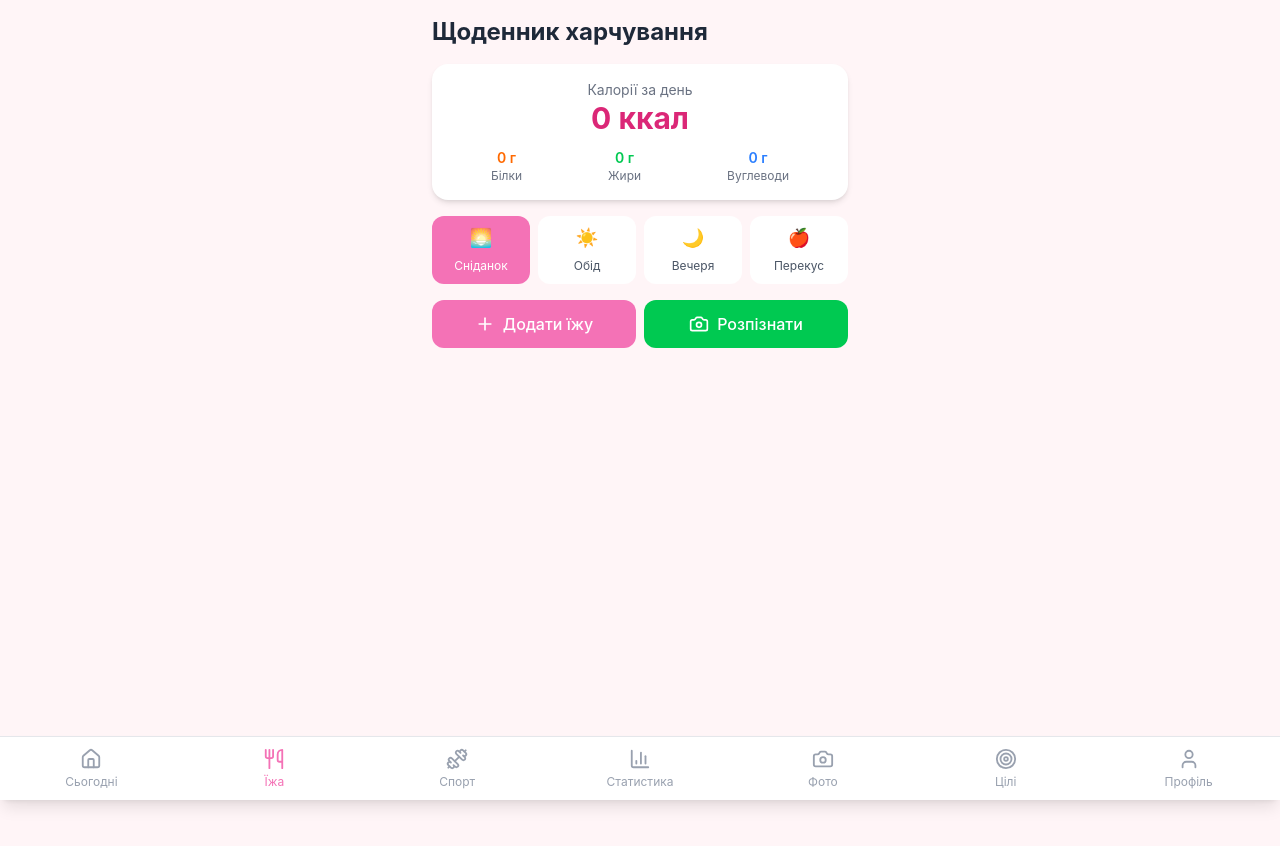
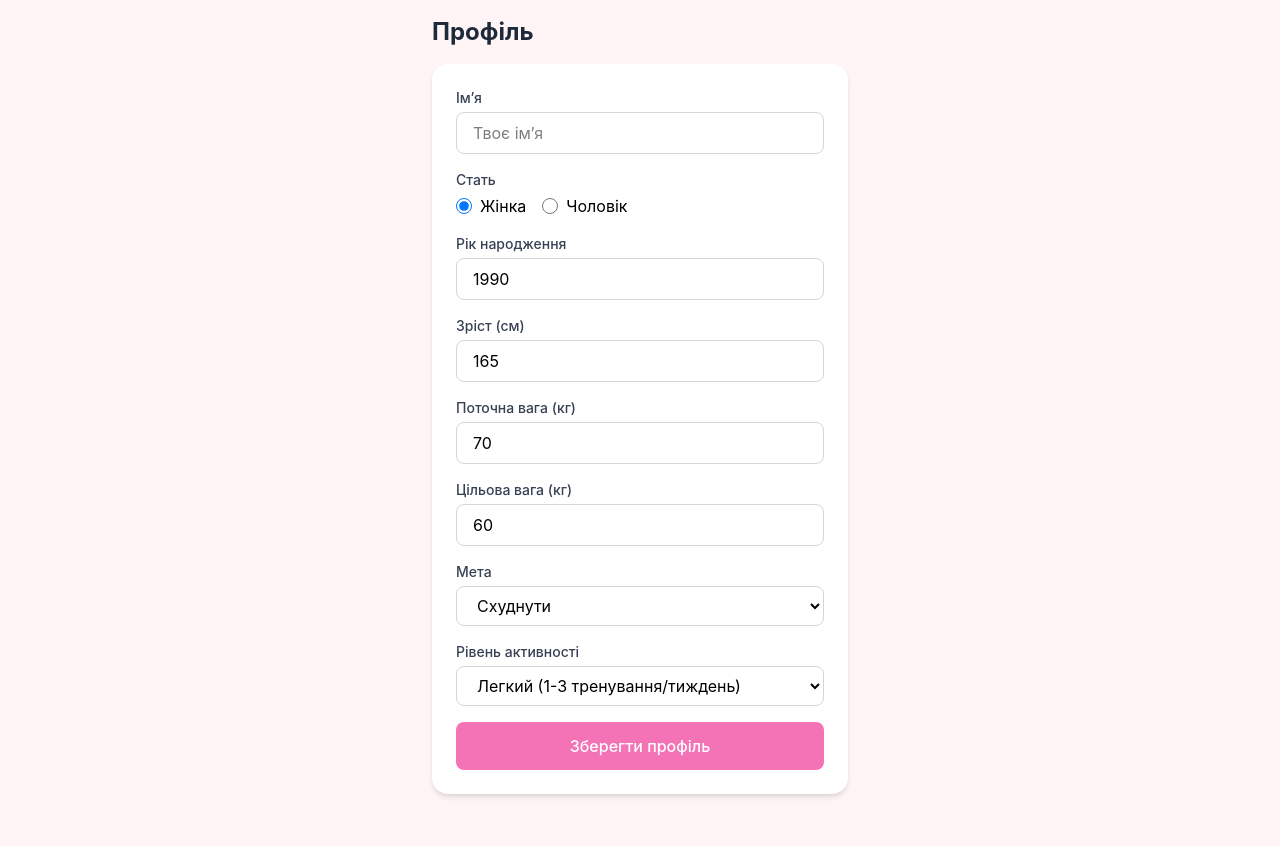
Before and after one commit to aikurshavel-max/fitness-app, a React (Vite) app: page /diary in a window 1280 px wide. Shown: the top 846 px of the page. Before the commit the page ends 800 px from the top, so only its background shows below. Built offline with nearby package versions, Linux system fonts and the light colour scheme.

Commit message:
Додано стать та онбординг

```diff
--- a/src/App.tsx
+++ b/src/App.tsx
@@ -1,5 +1,5 @@
 import { BrowserRouter, Routes, Route } from 'react-router-dom';
-import { useEffect } from 'react';
+import { useEffect, useState } from 'react';
 import Dashboard from './pages/Dashboard';
 import FoodDiary from './pages/FoodDiary';
 import Stats from './pages/Stats';
@@ -11,16 +11,36 @@ import BottomNav from './components/BottomNav';
 import { db } from './db/database';
 
 export default function App() {
+  const [hasProfile, setHasProfile] = useState<boolean | null>(null);
+
   useEffect(() => {
     db.open()
-      .then(() => console.log('✅ База даних Dexie відкрита'))
-      .catch((err) => console.error('❌ Помилка бази даних:', err));
+      .then(() => {
+        return db.userProfile.count();
+      })
+      .then((count) => {
+        setHasProfile(count > 0);
+      })
+      .catch((err) => {
+        console.error('Помилка бази даних:', err);
+        setHasProfile(false);
+      });
   }, []);
+
+  if (hasProfile === null) {
+    return (
+      <div className="min-h-screen flex items-center justify-center">
+        <p className="text-gray-500">Завантаження...</p>
+      </div>
+    );
+  }
 
   return (
     <BrowserRouter>
       <div className="pb-16 min-h-screen">
         <Routes>
+          {hasProfile ? (
+            <>
               <Route path="/" element={<Dashboard />} />
               <Route path="/diary" element={<FoodDiary />} />
               <Route path="/workouts" element={<Workouts />} />
@@ -28,8 +48,12 @@ export default function App() {
               <Route path="/photos" element={<Photos />} />
               <Route path="/goals" element={<Goals />} />
               <Route path="/profile" element={<Profile />} />
+            </>
+          ) : (
+            <Route path="*" element={<Profile onProfileSaved={() => setHasProfile(true)} />} />
+          )}
         </Routes>
-        <BottomNav />
+        {hasProfile && <BottomNav />}
       </div>
     </BrowserRouter>
   );
--- a/src/ai/assistant.ts
+++ b/src/ai/assistant.ts
@@ -25,6 +25,30 @@ interface DailyData {
   streak: number;
 }
 
+// Допоміжна функція для правильних закінчень
+function getGenderForms(gender: 'male' | 'female') {
+  if (gender === 'male') {
+    return {
+      ate: 'з\'їв',
+      drink: 'пив',
+      burned: 'спалив',
+      lost: 'схуд',
+      gained: 'набрав',
+      exceeded: 'перевищив',
+      completed: 'виконав',
+    };
+  }
+  return {
+    ate: 'з\'їла',
+    drink: 'пила',
+    burned: 'спалила',
+    lost: 'схудла',
+    gained: 'набрала',
+    exceeded: 'перевищила',
+    completed: 'виконала',
+  };
+}
+
 export async function generateAssistantMessages(): Promise<AssistantMessage[]> {
   const messages: AssistantMessage[] = [];
   const today = new Date().toISOString().split('T')[0];
@@ -41,6 +65,9 @@ export async function generateAssistantMessages(): Promise<AssistantMessage[]> {
   }
 
   const profile = profiles[0];
+  const gender = profile.gender || 'female';
+  const g = getGenderForms(gender);
+
   const calculation = calculateAll({
     birthYear: profile.birthYear,
     heightCm: profile.heightCm,
@@ -125,7 +152,7 @@ export async function generateAssistantMessages(): Promise<AssistantMessage[]> {
     messages.push({
       id: 'calories-empty',
       type: 'info',
-      text: `${userName}, ти ще не їла сьогодні. Твій план: ${data.targetCalories} ккал. Пропоную почати з корисного сніданку: вівсянка з ягодами + яйце + склянка води. 🍳`,
+      text: `${userName}, ти ще не ${g.ate} сьогодні. Твій план: ${data.targetCalories} ккал. Пропоную почати з корисного сніданку: вівсянка з ягодами + яйце + склянка води. 🍳`,
       icon: '🍳',
     });
   } else if (caloriePercentage < 50) {
@@ -133,7 +160,7 @@ export async function generateAssistantMessages(): Promise<AssistantMessage[]> {
     messages.push({
       id: 'calories-low',
       type: 'tip',
-      text: `${userName}, ти з'їла ${calories} ккал. Залишилось ${remaining} ккал. Рекомендую додати білок (курка, риба, сир) та овочі. Ось приклад: 150г курячої грудки + салат з огірків і помідорів. 🥗`,
+      text: `${userName}, ти ${g.ate} ${calories} ккал. Залишилось ${remaining} ккал. Рекомендую додати білок (курка, риба, сир) та овочі. Ось приклад: 150г курячої грудки + салат з огірків і помідорів. 🥗`,
       icon: '🥗',
     });
   } else if (caloriePercentage <= 100) {
@@ -148,7 +175,7 @@ export async function generateAssistantMessages(): Promise<AssistantMessage[]> {
     messages.push({
       id: 'calories-over-slight',
       type: 'warning',
-      text: `${userName}, ти трохи перевищила норму (${calories} з ${data.targetCalories}). Не хвилюйся! Просто зроби акцент на овочах і воді до кінця дня. 🥦`,
+      text: `${userName}, ти трохи ${g.exceeded} норму (${calories} з ${data.targetCalories}). Не хвилюйся! Просто зроби акцент на овочах і воді до кінця дня. 🥦`,
       icon: '🥦',
     });
   } else {
@@ -185,7 +212,7 @@ export async function generateAssistantMessages(): Promise<AssistantMessage[]> {
     messages.push({
       id: 'water-empty',
       type: 'warning',
-      text: `${userName}, ти ще не пила воду! Норма — ${waterTarget} мл. Випий зараз склянку (250 мл). Вода прискорює метаболізм і допомагає схуднути! 💧`,
+      text: `${userName}, ти ще не ${g.drink} воду! Норма — ${waterTarget} мл. Випий зараз склянку (250 мл). Вода прискорює метаболізм і допомагає схуднути! 💧`,
       icon: '💧',
     });
   } else if (waterPercentage < 50) {
@@ -225,7 +252,7 @@ export async function generateAssistantMessages(): Promise<AssistantMessage[]> {
     messages.push({
       id: 'workout-done',
       type: 'praise',
-      text: `${userName}, ти спалила ${workoutCalories} ккал на тренуванні! Це еквівалентно ${Math.round(workoutCalories / 7700 * 1000)} г жиру. Ти неймовірна! 🔥`,
+      text: `${userName}, ти ${g.burned} ${workoutCalories} ккал на тренуванні! Це еквівалентно ${Math.round(workoutCalories / 7700 * 1000)} г жиру. Ти неймовірний! 🔥`,
       icon: '🔥',
     });
   }
@@ -236,7 +263,7 @@ export async function generateAssistantMessages(): Promise<AssistantMessage[]> {
       messages.push({
         id: 'weight-losing',
         type: 'praise',
-        text: `${userName}, ти схудла на ${Math.abs(weightChange)} кг! Це результат твоєї роботи! Продовжуй! 🎉`,
+        text: `${userName}, ти ${g.lost} на ${Math.abs(weightChange)} кг! Це результат твоєї роботи! Продовжуй! 🎉`,
         icon: '🎉',
       });
     } else if (profile.goal === 'lose' && weightChange > 0) {
@@ -250,7 +277,7 @@ export async function generateAssistantMessages(): Promise<AssistantMessage[]> {
       messages.push({
         id: 'weight-gain-goal',
         type: 'praise',
-        text: `${userName}, ти набрала ${weightChange} кг! Рухаєшся до мети! Продовжуй тренуватись і правильно харчуватись! 💪`,
+        text: `${userName}, ти ${g.gained} ${weightChange} кг! Рухаєшся до мети! Продовжуй тренуватись і правильно харчуватись! 💪`,
         icon: '💪',
       });
     }
@@ -283,6 +310,5 @@ export async function generateAssistantMessages(): Promise<AssistantMessage[]> {
     });
   }
 
-  // Обмежуємо кількість повідомлень (мінімум 4, максимум 6)
   return messages.slice(0, 6);
 }
--- a/src/db/database.ts
+++ b/src/db/database.ts
@@ -11,6 +11,7 @@ export interface UserProfile {
   goalWeightKg: number;
   goal: 'lose' | 'maintain' | 'gain';
   activityLevel: 'sedentary' | 'light' | 'moderate' | 'active';
+  gender: 'male' | 'female';
   createdAt: string;
 }
 
@@ -91,7 +92,7 @@ export class FitnessDatabase extends Dexie {
 
   constructor() {
     super('fitness-app');
-    this.version(2).stores({
+    this.version(3).stores({
       userProfile: '++id',
       foodItems: '++id, name, source',
       foodEntries: '++id, date, meal',
@@ -100,6 +101,12 @@ export class FitnessDatabase extends Dexie {
       photoEntries: '++id, date',
       workoutLogs: '++id, date, type, createdAt',
       userGoals: '++id, type, isActive',
+    }).upgrade(tx => {
+      return tx.table('userProfile').toCollection().modify(profile => {
+        if (!profile.gender) {
+          profile.gender = 'female'; // за замовчуванням жіноча стать
+        }
+      });
     });
   }
 }
--- a/src/pages/Profile.tsx
+++ b/src/pages/Profile.tsx
@@ -3,7 +3,11 @@ import { db } from '../db/database';
 import { calculateAll, calculateWaterTarget } from '../utils/calculations';
 import type { ActivityLevel, Goal } from '../utils/calculations';
 
-export default function Profile() {
+interface ProfileProps {
+  onProfileSaved?: () => void;
+}
+
+export default function Profile({ onProfileSaved }: ProfileProps) {
   const [name, setName] = useState('');
   const [birthYear, setBirthYear] = useState(1990);
   const [heightCm, setHeightCm] = useState(165);
@@ -11,9 +15,9 @@ export default function Profile() {
   const [goalWeightKg, setGoalWeightKg] = useState(60);
   const [goal, setGoal] = useState<Goal>('lose');
   const [activityLevel, setActivityLevel] = useState<ActivityLevel>('light');
+  const [gender, setGender] = useState<'male' | 'female'>('female');
   const [isSaved, setIsSaved] = useState(false);
 
-  // Перевірка, чи є збережений профіль
   useEffect(() => {
     db.userProfile.toArray().then((profiles) => {
       if (profiles.length > 0) {
@@ -25,6 +29,7 @@ export default function Profile() {
         setGoalWeightKg(p.goalWeightKg);
         setGoal(p.goal);
         setActivityLevel(p.activityLevel);
+        setGender(p.gender || 'female');
         setIsSaved(true);
       }
     });
@@ -44,13 +49,16 @@ export default function Profile() {
       goalWeightKg,
       goal,
       activityLevel,
+      gender,
       createdAt: new Date().toISOString(),
     };
 
-    // Видаляємо старий профіль, якщо є
     await db.userProfile.clear();
     await db.userProfile.add(profile);
     setIsSaved(true);
+    if (onProfileSaved) {
+      onProfileSaved();
+    }
     alert('Профіль збережено! 🎉');
   };
 
@@ -83,6 +91,37 @@ export default function Profile() {
             className="w-full px-4 py-2 border border-gray-300 rounded-lg focus:outline-none focus:ring-2 focus:ring-primary"
             placeholder="Твоє імʼя"
           />
+        </div>
+
+        {/* Стать */}
+        <div>
+          <label className="block text-sm font-medium text-gray-700 mb-1">
+            Стать
+          </label>
+          <div className="flex gap-4">
+            <label className="flex items-center gap-2 cursor-pointer">
+              <input
+                type="radio"
+                name="gender"
+                value="female"
+                checked={gender === 'female'}
+                onChange={() => setGender('female')}
+                className="w-4 h-4 text-primary focus:ring-primary"
+              />
+              <span>Жінка</span>
+            </label>
+            <label className="flex items-center gap-2 cursor-pointer">
+              <input
+                type="radio"
+                name="gender"
+                value="male"
+                checked={gender === 'male'}
+                onChange={() => setGender('male')}
+                className="w-4 h-4 text-primary focus:ring-primary"
+              />
+              <span>Чоловік</span>
+            </label>
+          </div>
         </div>
 
         {/* Рік народження */}
```
Lines whose indentation alone changed are shown as unchanged.
